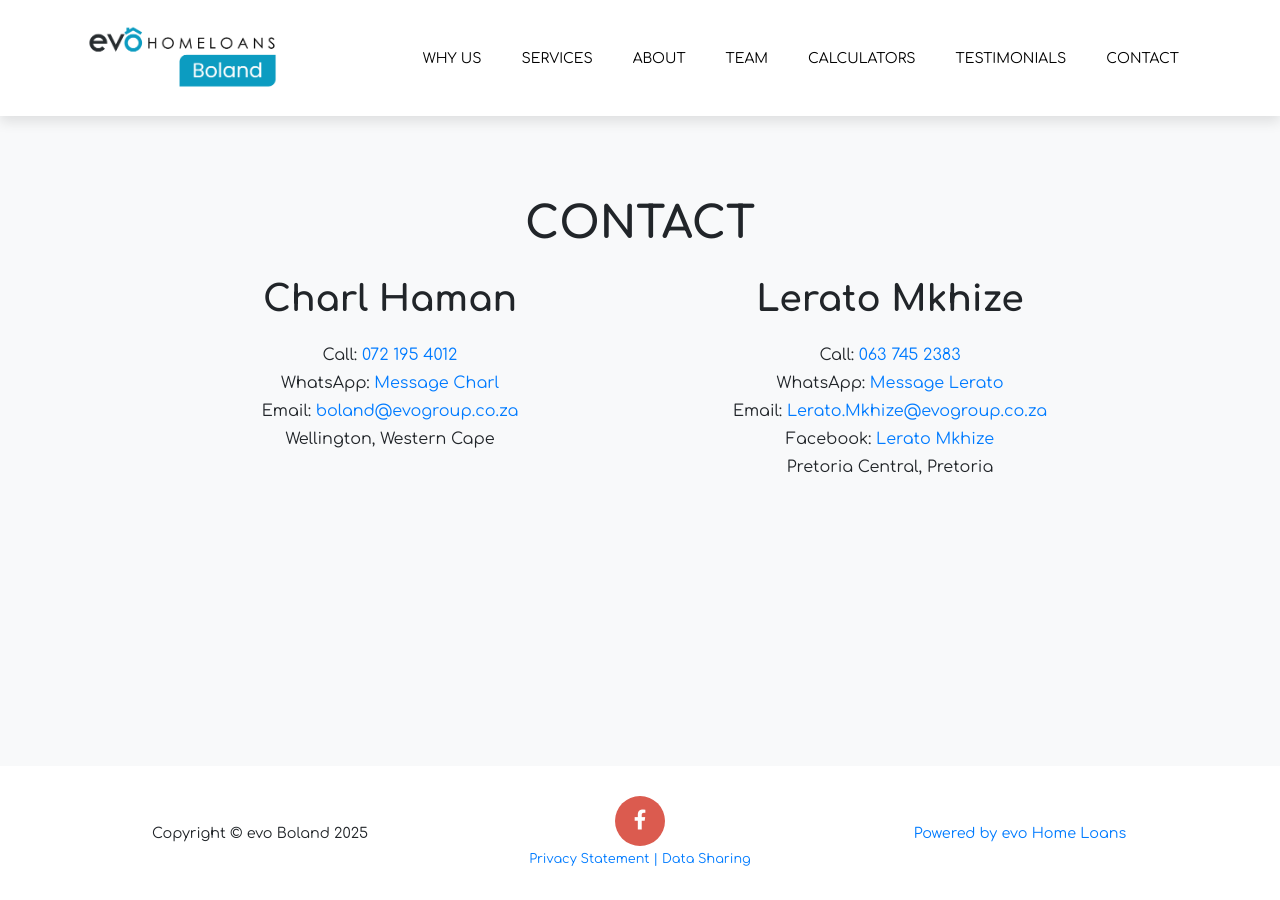
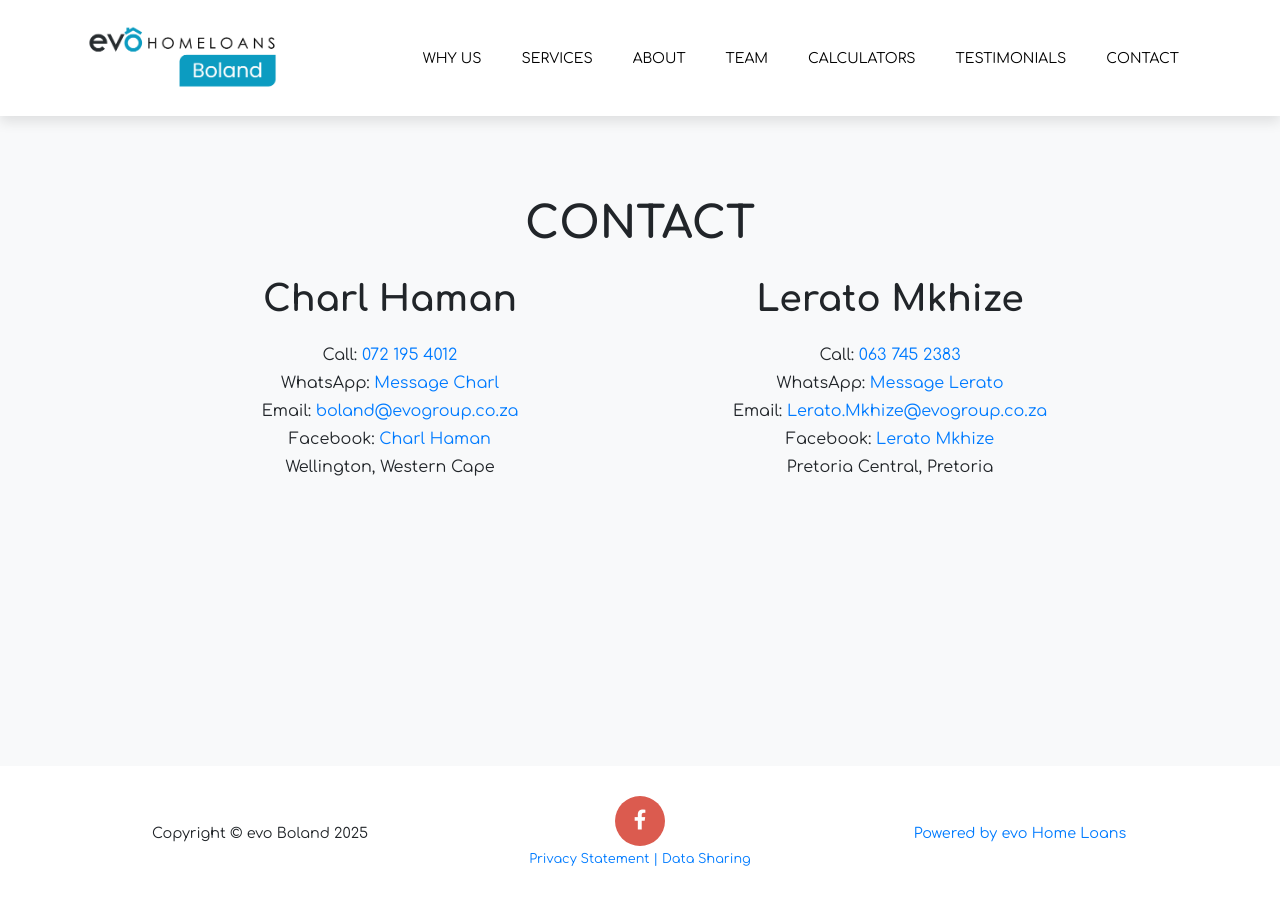
Before and after one commit to Intellify-Cloud/ev-bol, a Jekyll site: the page built from contact.md, in a window 1280 px wide. Built offline with Jekyll 4.4.1, drawn with Linux system fonts in a browser that asks for light colours.

Commit message:
0717.2213

```diff
--- a/contact.md
+++ b/contact.md
@@ -16,6 +16,7 @@ background: gray
       <p>Call: <a href="tel:+27721954012">072 195 4012</a></p>
       <p>WhatsApp: <a href="https://wa.me/27721954012" target="_blank">Message Charl</a></p>
       <p>Email: <a href="mailto:boland@evogroup.co.za?subject=Mail from evo Boland Website">boland@evogroup.co.za</a></p>
+      <p>Facebook: <a href="https://www.facebook.com/profile.php?id=61575230263178" target="_blank">Charl Haman</a></p>
       <p>Wellington, Western Cape</p>
     </div>
 
```
